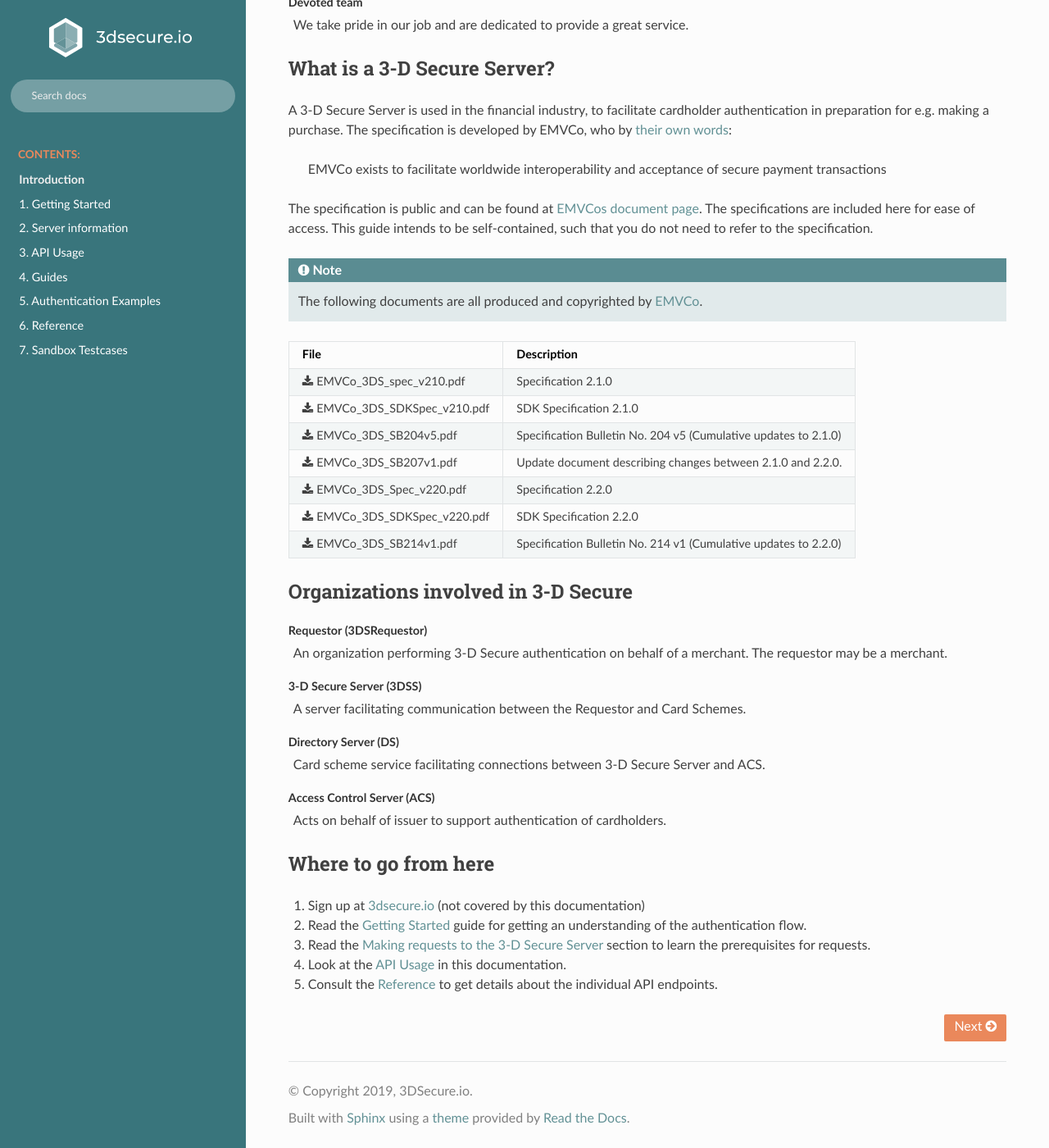
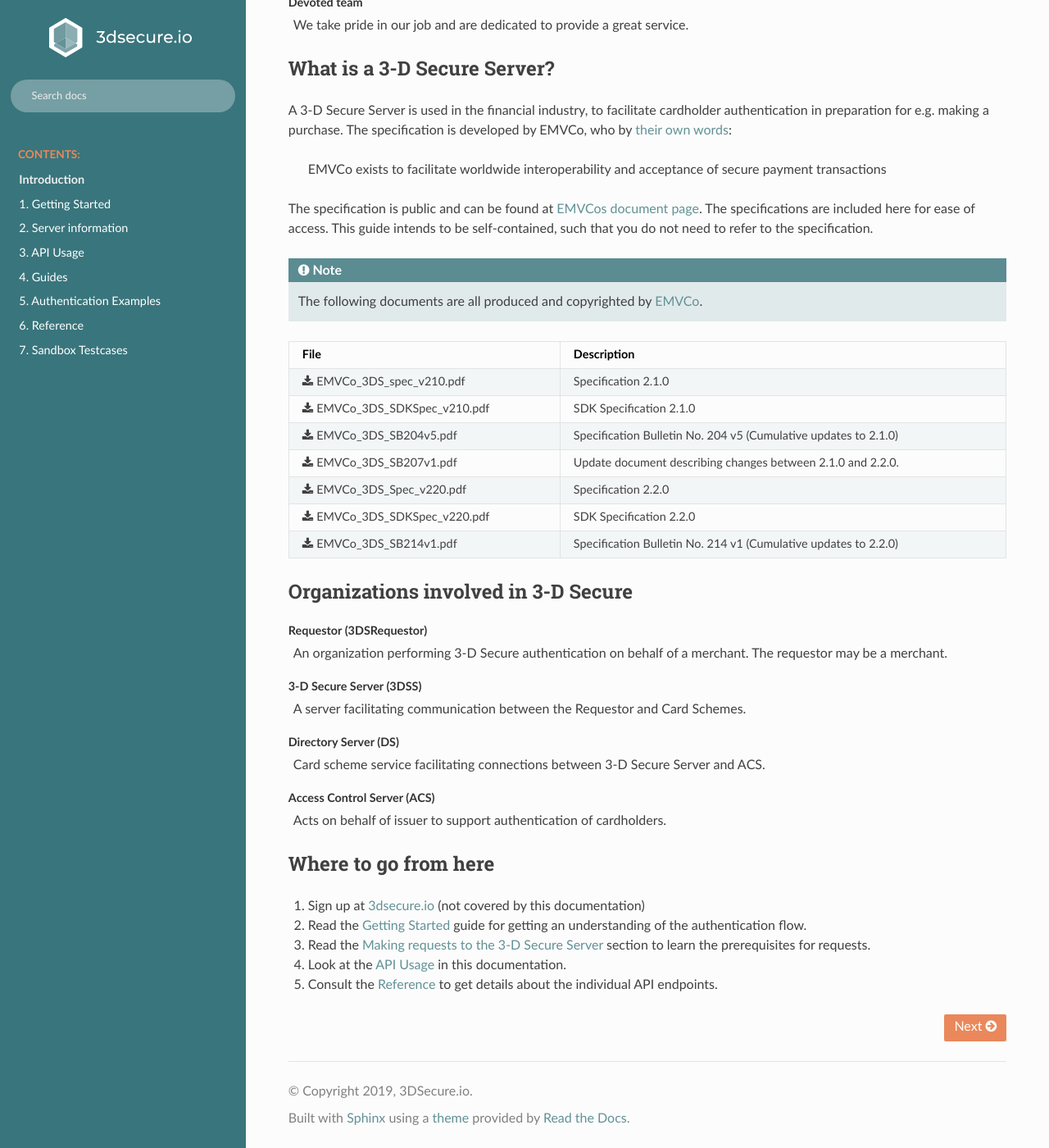
Before and after one commit to clearhaus/3DSv2-api-documentation, a Sphinx documentation site: the page built from source/index.rst, in a window 1280 px wide and 1400 px high, scrolled down 1151 px. Shown: the whole window at 82% size. Built offline with Sphinx 7.4.7 and the Read the Docs theme 2.0.0, drawn with Linux system fonts in a browser that asks for light colours.

Commit message:
Fix issue #11
(Inconsistent header width)

```diff
--- a/source/_static/css/custom.css
+++ b/source/_static/css/custom.css
@@ -122,6 +122,10 @@ dd {
 /********************** Table ***********************/
 thead p {
     margin-bottom: 0
+}
+
+.wy-table-responsive table {
+    width: 100%
 }
 
 /********************** Arg tabel content ***********************/
@@ -253,9 +257,6 @@ footer a.btn:hover {
     }
 }
 @media only screen and (max-width: 768px) {
-    .wy-table-responsive table {
-        width: 100%
-    }
     .wy-nav-top {
         position: fixed;
         width: 100%;
```
